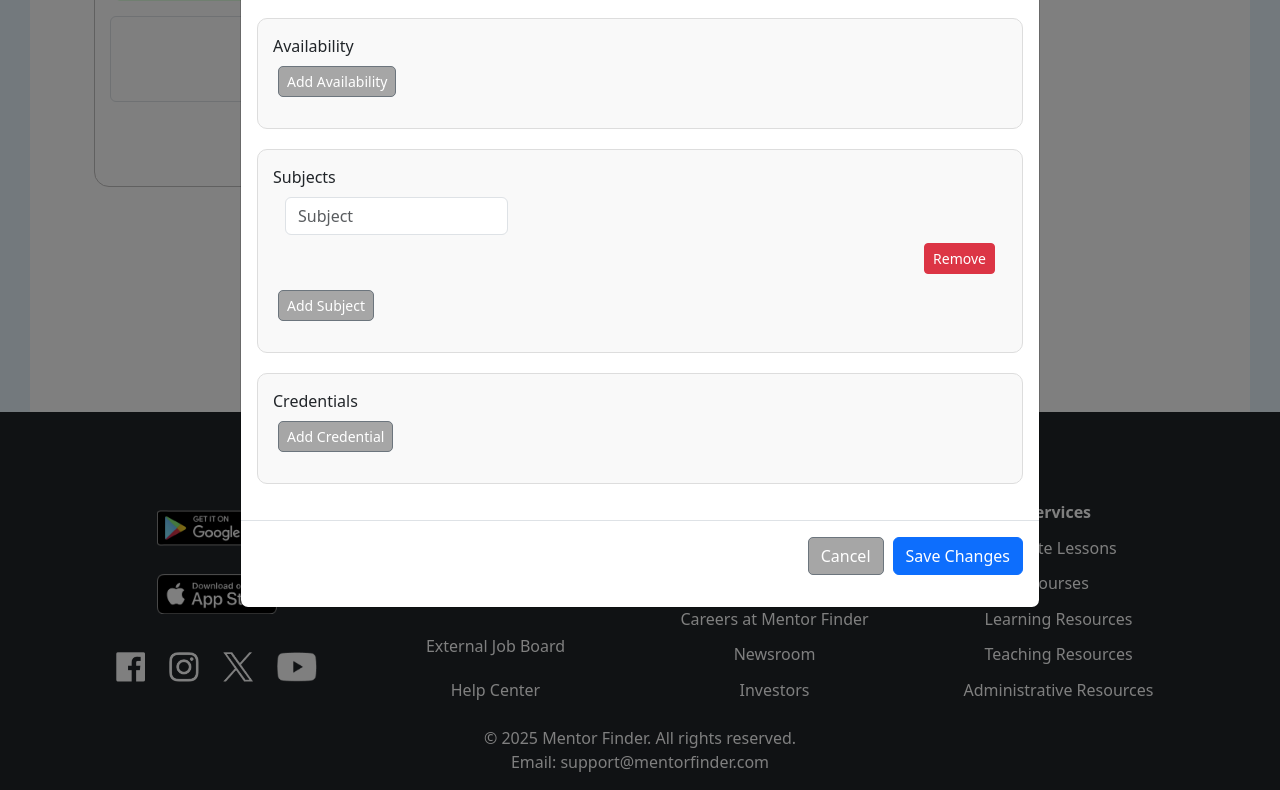
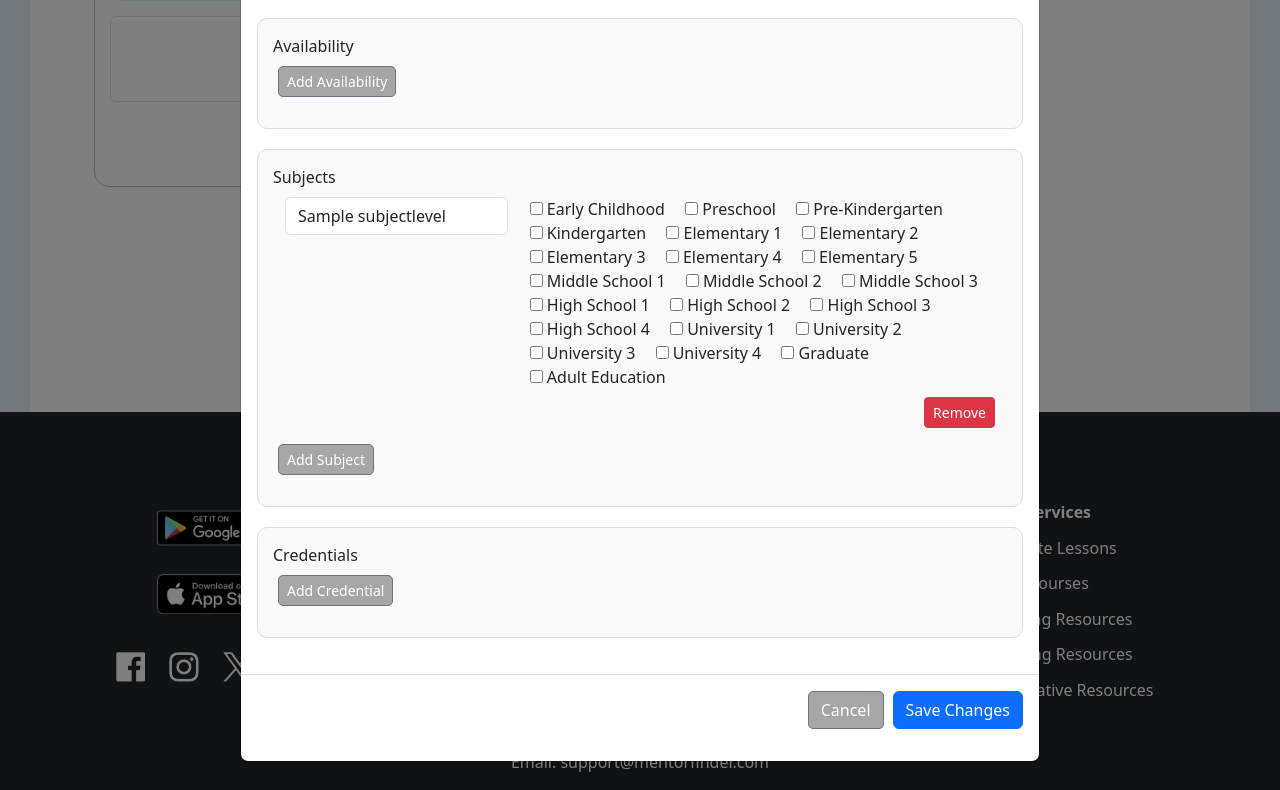
Before and after one commit to TulioPerez/TutorHub, a Django app: page /profile/1/ in a window 1280 px wide. Shown: the part 896-1686 px from the top of the page. Run offline with Django 5.2, Linux system fonts and the light colour scheme; a user stored in the database is signed in; data comes from the database, SQL or seed files in the repository; both versions use the stored data as it was before the commit; tables that the repository leaves empty hold one stand-in row (values such as "Sample post").

Commit message:
Major Updates
Added PostgreSQL db
Semi-fixed subjects and levels handling
     bug - editing subject levels is not saving

```diff
--- a/tutorhubproject/tutorhub/admin.py
+++ b/tutorhubproject/tutorhub/admin.py
@@ -32,12 +32,12 @@ class AddressAdmin(admin.ModelAdmin):
     search_fields = ('street_address', 'city', 'state_region', 'postal_code', 'country')
 
 class SubjectLevelAdmin(admin.ModelAdmin):
-    list_display = ('tutor', 'subject', 'level')
-    list_filter = ('tutor', 'subject', 'level')
+    list_display = ('tutor', 'subject', 'display_levels')
+    list_filter = ('tutor', 'subject')
     search_fields = ('tutor__username', 'tutor__email', 'subject')
 
     def display_levels(self, obj):
-        return obj.level
+        return ", ".join(obj.levels) if obj.levels else "No levels"
     display_levels.short_description = 'Levels'
 
 
--- a/tutorhubproject/tutorhub/models.py
+++ b/tutorhubproject/tutorhub/models.py
@@ -1,9 +1,11 @@
 from datetime import date
 from django.db import models
 from django.contrib.auth.models import AbstractUser
+from django.contrib.postgres.fields import ArrayField
 from django_countries.fields import CountryField
 from phonenumber_field.modelfields import PhoneNumberField
 from timezone_field import TimeZoneField
+
 
 # DOUBLE CHECK REQUIRED FIELDS FOR REGISTRATION
 #   DIVIDE BY REGISTRATION REQUIRED AND UPDATED PROFILE
@@ -100,10 +102,10 @@ class Level(models.TextChoices):
 class SubjectLevel(models.Model):
     tutor = models.ForeignKey(User, on_delete=models.CASCADE, related_name="tutor_subject_levels")
     subject = models.CharField(max_length=100)
-    level = models.CharField(max_length=50, choices=Level.choices)
+    levels = ArrayField(models.CharField(max_length=50), blank=True, default=list)
 
     def __str__(self):
-        return f"{self.subject} ({self.level})"
+        return f"{self.subject} ({', '.join(self.levels)})"
 
 
 class Credential(models.Model):
--- a/tutorhubproject/tutorhub/static/tutorhub/scripts.js
+++ b/tutorhubproject/tutorhub/static/tutorhub/scripts.js
@@ -48,9 +48,9 @@ document.addEventListener("DOMContentLoaded", () => {
     }
 
 
-    // **************************************
-    // ***** Profile Component Handling *****
-    // **************************************
+    // ************************
+    // ***** Edit Profile *****
+    // ************************
 
     // Handle Subjects
     const subjectRowsContainer = document.getElementById("subject-rows-container");
--- a/tutorhubproject/tutorhub/templates/tutorhub/modals/edit_profile_modal.html
+++ b/tutorhubproject/tutorhub/templates/tutorhub/modals/edit_profile_modal.html
@@ -113,20 +113,30 @@
                         <div class="mb-3">
                             <label class="form-label">Subjects</label>
                             <div id="subject-rows-container">
-                                {% for subject_grade in subject_levels %}
+                                {% for item in subject_levels %}
                                 <div class="subject-row row mb-3">
+
+                                    <!-- Prefilled subjects -->
                                     <div class="col-md-4">
-                                        <input type="text" name="subjects[]" class="form-control" placeholder="Subject" maxlength="100" required>
+                                        <input type="text" name="subjects[]" class="form-control" placeholder="Subject" maxlength="100" value="{{ item.subject }}">
                                     </div>
+
+                                    <!-- Prefilled checkboxes -->
                                     <div class="col-md-8">
                                         <div class="checkbox-group">
-                                            {% for value, display in levels %}
+                                            {% for level in levels %}
                                             <label class="form-check-label me-3">
-                                                <input type="checkbox" name="levels_{{ forloop.counter0 }}[]" value="{{ value }}" {% if subject_grade.level == value %}checked{% endif %}> {{ display }}
+                                                <input
+                                                    type="checkbox"
+                                                    name="levels_{{ forloop.counter0 }}[]"
+                                                    value="{{ level.value }}"
+                                                    {% if level.value in item.levels %}checked{% endif %}>
+                                                {{ level.display }}
                                             </label>
                                             {% endfor %}
                                         </div>
                                     </div>
+
                                     <div class="col-md-12 text-end mt-2">
                                         <button type="button" class="btn btn-danger btn-sm remove-row">Remove</button>
                                     </div>
--- a/tutorhubproject/tutorhub/templates/tutorhub/profile.html
+++ b/tutorhubproject/tutorhub/templates/tutorhub/profile.html
@@ -88,9 +88,6 @@
             </div>
 
 
-
-
-
             <!-- Bio section -->
             <div class="left-column-container">
                 <h4>Bio</h4>
@@ -164,7 +161,7 @@
                 <h4>Subjects</h4>
                 <ul>
                     {% for subject_level in subject_levels %}
-                        <li><strong>{{ subject_level.subject }}</strong>: {{ subject_level.level }}</li>
+                        <li><strong>{{ subject_level.subject }}</strong>: {{ subject_level.levels|join:", " }}</li>
                     {% empty %}
                         <p>Add subjects and levels to appear in search results.</p>
                     {% endfor %}
--- a/tutorhubproject/tutorhub/views.py
+++ b/tutorhubproject/tutorhub/views.py
@@ -5,7 +5,7 @@ from django.contrib.auth import login, authenticate, logout
 from django.contrib.auth.decorators import login_required
 from django.urls import reverse
 from .models import Level, User, Message, SubjectLevel, Credential, Address
-from django.db.models import Q
+from django.db.models import Q, Prefetch
 from django.core.paginator import Paginator
 from django.http import JsonResponse
 from django.utils.timezone import now
@@ -22,7 +22,12 @@ import json
 def index(request):
     query = request.GET.get('q', '').strip()
     view_type = request.GET.get('view', 'all')
-    tutors = User.objects.filter(is_tutor=True).order_by('nickname', 'first_name', 'username')
+    subject_levels_prefetch = Prefetch(
+        'tutor_subject_levels',
+        queryset=SubjectLevel.objects.all()
+    )
+    tutors = User.objects.filter(is_tutor=True).prefetch_related(subject_levels_prefetch).order_by('nickname', 'first_name', 'username')
+    # tutors = User.objects.filter(is_tutor=True).order_by('nickname', 'first_name', 'username')
 
     # Search Functionality
     if view_type == "search" and query:
@@ -60,6 +65,11 @@ def index(request):
     })
 
 
+# ************************************
+# ********** LOGIN - LOGOUT **********
+# ************************************
+
+
 # Authentication
 def login_view(request):
     if request.method == "POST":
@@ -85,6 +95,9 @@ def logout_view(request):
     logout(request)
     return HttpResponseRedirect(reverse("index"))
 
+# ******************************
+# ********** REGISTER **********
+# ******************************
 
 def register(request):
     if request.method == "POST":
@@ -120,6 +133,9 @@ def register(request):
     return render(request, "tutorhub/register.html", {
     })
 
+# *****************************
+# ********** PROFILE **********
+# *****************************
 
 @login_required
 def profile(request, user_id=None):
@@ -169,15 +185,22 @@ def profile(request, user_id=None):
             })
         profile_user.availability = availability
 
-        # todo if is tutor
-        # Clear existing subject levels
-        SubjectLevel.objects.filter(tutor=profile_user).delete()
         subjects = request.POST.getlist("subjects[]")
         for index, subject in enumerate(subjects):
-            if subject:
+            if subject.strip():
                 selected_levels = request.POST.getlist(f"levels_{index}[]")
-                for level in selected_levels:
-                    SubjectLevel.objects.create(tutor=profile_user, subject=subject, level=level)
+
+                # Ensure levels are unique
+                unique_levels = list(set(selected_levels))
+
+                if unique_levels:
+                    # Update or create a single entry for the subject with multiple levels
+                    SubjectLevel.objects.update_or_create(
+                        tutor=profile_user,
+                        subject=subject.strip(),
+                        defaults={"levels": unique_levels},  # Store levels
+                    )
+
 
         # Credentials
         if 'credentials[]' in request.FILES:
@@ -231,14 +254,18 @@ def profile(request, user_id=None):
 
     display_name = profile_user.nickname or profile_user.first_name or "User"
     possessive_name = f"{display_name}'s" if not display_name.endswith('s') else f"{display_name}'"
+    subject_levels = SubjectLevel.objects.filter(tutor=profile_user)
+    levels = [{'value': value, 'display': display} for value, display in Level.choices]
+
 
     return render(request, 'tutorhub/profile.html', {
         'profile': profile_user,
         'is_own_profile': profile_user == request.user,
         'credentials': credentials,
         'days_of_week': list(day_order.keys()),
+        "subject_levels": subject_levels,
+        "levels": levels,
         "levels_json": levels_json,
-        "subject_levels": SubjectLevel.objects.filter(tutor=profile_user),
         'countries': countries_list,
         'messages': messages,
         'scroll_to': scroll_to,
```
Also changed, not shown: tutorhubproject/tutorhub/templates/tutorhub/index.html (+5 -2 lines), tutorhubproject/tutorhubproject/settings.py (+12 -3 lines), tutorhubproject/db.sqlite3, tutorhubproject/media/profile_images/il_1140xN.2865737493_nfv8.jpg (added), tutorhubproject/tutorhub/migrations/0001_initial.py, tutorhubproject/tutorhub/migrations/0002_remove_user_subject_levels.py (deleted).
